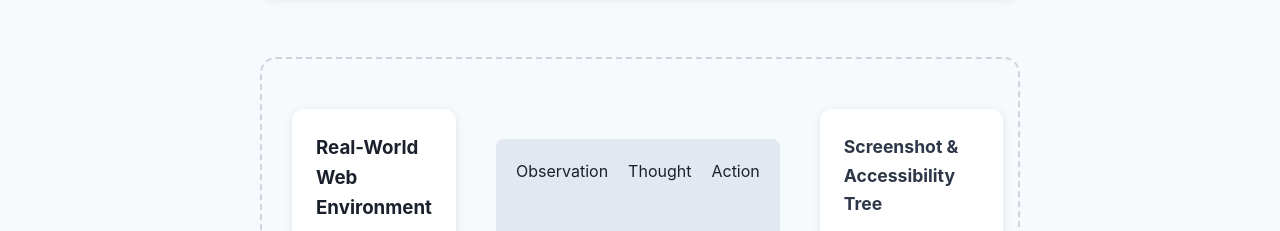
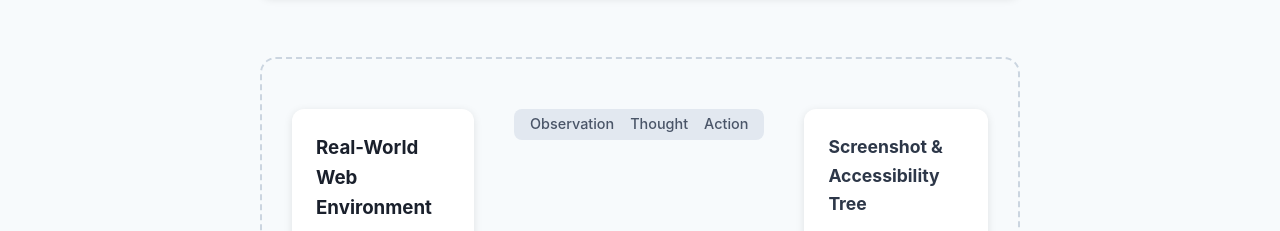
Before and after one commit to rosieos2/explorer, a website: page public/index.html in a window 1280 px wide. Shown: the part 1195-1426 px from the top of the page. Drawn offline with nearby package versions, Linux system fonts and the light colour scheme.

Commit message:
Update index.html

```diff
--- a/public/index.html
+++ b/public/index.html
@@ -186,12 +186,21 @@
 
 .process-steps {
     display: flex;
-    justify-content: center;
-    gap: 20px;
-    margin: 30px 0;
+    align-items: center;
+    gap: 16px;
     background: #E2E8F0;
-    padding: 20px;
+    padding: 8px 16px;
     border-radius: 8px;
+    width: fit-content;
+    height: fit-content;
+    margin: 0 auto;
+}
+
+.process-steps > div {
+    font-size: 0.9rem;
+    color: #4A5568;
+    font-weight: 500;
+    line-height: 1;
 }
 
 .accessibility-section {
@@ -567,15 +576,6 @@
         .ellipsis {
             color: #718096;
         }
-
-        .process-steps {
-    display: flex;
-    justify-content: center;
-    gap: 20px;
-    background: #E2E8F0;
-    padding: 20px;
-    border-radius: 8px;
-}
 
         .process-step {
             display: inline-block;
```
